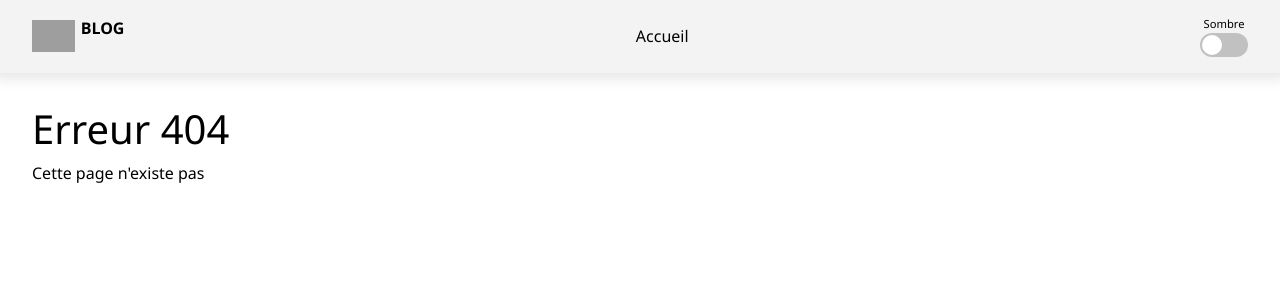
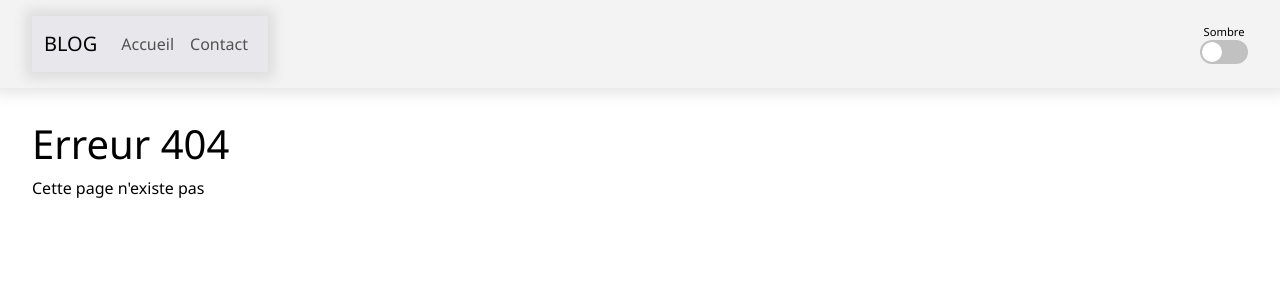
Before and after one commit to bengaudry/alpine-twig, a PHP site: the page made by index.php in a window 1280 px wide. Shown: the top 300 px of the page. Run offline with PHP 8.4, Linux system fonts and the light colour scheme; some libraries are stand-ins or nearby versions; grey boxes are pictures that could not be loaded.

Commit message:
ajout de navbar bootstrap

```diff
--- a/app/components/Footer.twig
+++ b/app/components/Footer.twig
@@ -1,6 +1,6 @@
 
     <script src="app/js/script.js"></script>
-    <script src="app/js/bootstrap.min.js"></script>
+    <script src="app/js/bootstrap.bundle.min.js"></script>
     <script src="https://cdn.jsdelivr.net/npm/alpinejs@3.x.x/dist/cdn.min.js"></script>
   </body>
 </html>
--- a/app/components/Header.twig
+++ b/app/components/Header.twig
@@ -9,33 +9,58 @@
     }
   }"
 >
+
 <head>
-		<meta charset="UTF-8"/>
-		<meta name="viewport" content="width=device-width, initial-scale=1.0"/>
-		<link rel="stylesheet" href="app/css/style.css"/>
-    <link rel="stylesheet" href="app/css/bootstrap.min.css">
-		<title>Blog -
-			{{ title }}</title>
+<meta charset="utf-8">
+<meta charset="UTF-8" />
+<link rel="stylesheet" href="app/css/style.css" />
+<title>Blog - {{ title }}</title>
+<!-- Chargement de Bootstrap 5 -->
+<link href="app/css/bootstrap.min.css" rel="stylesheet">
+<!-- Définition de la taille de l'écran pour l'affichage mobile -->
+<meta name="viewport" content="width=device-width, initial-scale=1">
 </head>
 
-	<body
-		x-bind:class="theme">
+
+<body x-bind:class="theme">
   <!-- Barre de navigation -->
-		<nav>
-			<div class="nav-title">
-				<img src="https://img.icons8.com/?size=100&id=cjsh58euBD9i&format=png&color=000000" height="32" alt="">
-				<p>BLOG</p>
+  <nav >
+    <nav class="navbar navbar-expand-lg "
+       :class="theme === 'dark' ? 'navbar-dark navbar-custom-dark' : 'navbar-light navbar-custom-light'">
+      <div class="container" >
+        <!-- Logo ou nom du site -->
+        <a class="navbar-brand" href="#">BLOG</a>
+        <!-- Bouton de bascule pour les petits écrans -->
+        <button class="navbar-toggler" type="button" data-bs-toggle="collapse" data-bs-target="#navbarNav" aria-
+        controls="navbarNav" aria-expanded="false" aria-label="Toggle navigation">
+        <span class="navbar-toggler-icon"></span>
+        </button>
+        <!-- Contenu de la barre de navigation -->
+        <div class="collapse navbar-collapse" id="navbarNav">
+          <!-- Liste des éléments de navigation -->
+          <ul class="navbar-nav">
+          <!-- Élément de navigation actif -->
+          <li class="nav-item active">
+          <a class="nav-link" href="/" aria-current="{{ path == "/" ? "true" : "false" }}">Accueil <span class="visually-hidden">(current)</span></a>
+          </li>
+          <!-- Autres éléments de navigation -->
+          <li class="nav-item">
+          <a class="nav-link" href="/contact" aria-current="{{ path == "/contact" ? "true" : "false" }}">Contact</a>
+          </li>
+          </ul>
         </div>
-
-			<div class="nav-links">
-				<a href="/" aria-current="{{ path == "/" ? "true" : "false" }}">Accueil</a>
-			</div>
+    </nav>
 
       <div class="theme-toggle-container">
               <span>Sombre</span>
-				<input type="checkbox" id="theme-toggle" x-on:change="toggleTheme()"/>
-				<label class="theme-toggle" for="theme-toggle" x-bind:aria-checked="theme === 'dark' ? true : false">
+              <input type="checkbox" id="theme-toggle" x-on:change="toggleTheme()" />
+              <label
+                class="theme-toggle"
+                for="theme-toggle"
+                x-bind:aria-checked="theme === 'dark' ? true : false"
+              >
                 <span></span>
               </label>
             </div>
+      </div>
   </nav>
--- a/app/css/style.css
+++ b/app/css/style.css
@@ -125,6 +125,8 @@ body.dark .theme-toggle {
   background-color: #595959;
 }
 
+
+
 .theme-toggle:hover > span {
   scale: 0.9;
 }
@@ -188,3 +190,13 @@ body.dark .theme-toggle {
   max-width: 500px;
   margin: 0 auto;
 }
+
+
+.navbar-custom-light {
+  background-color: rgb(232, 232, 236) !important;
+  color: #000 !important;
+}
+.navbar-custom-dark {
+  background-color: #2b2a2a !important;
+  color: #fff !important;
+}
```
Lines whose indentation alone changed are shown as unchanged.
